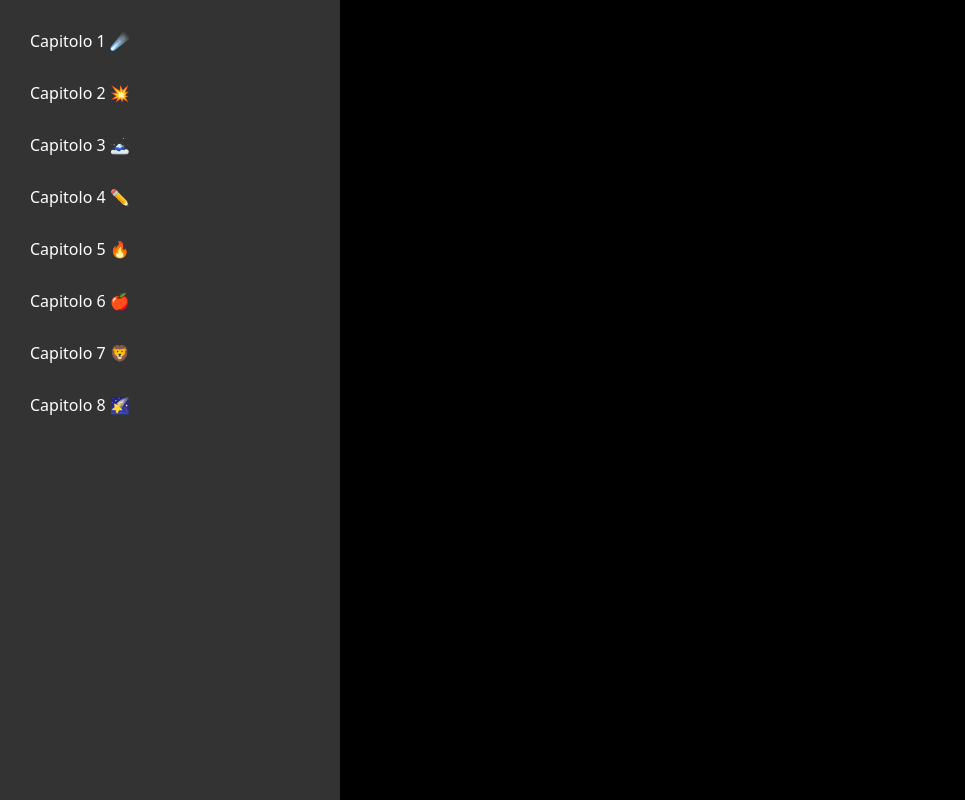
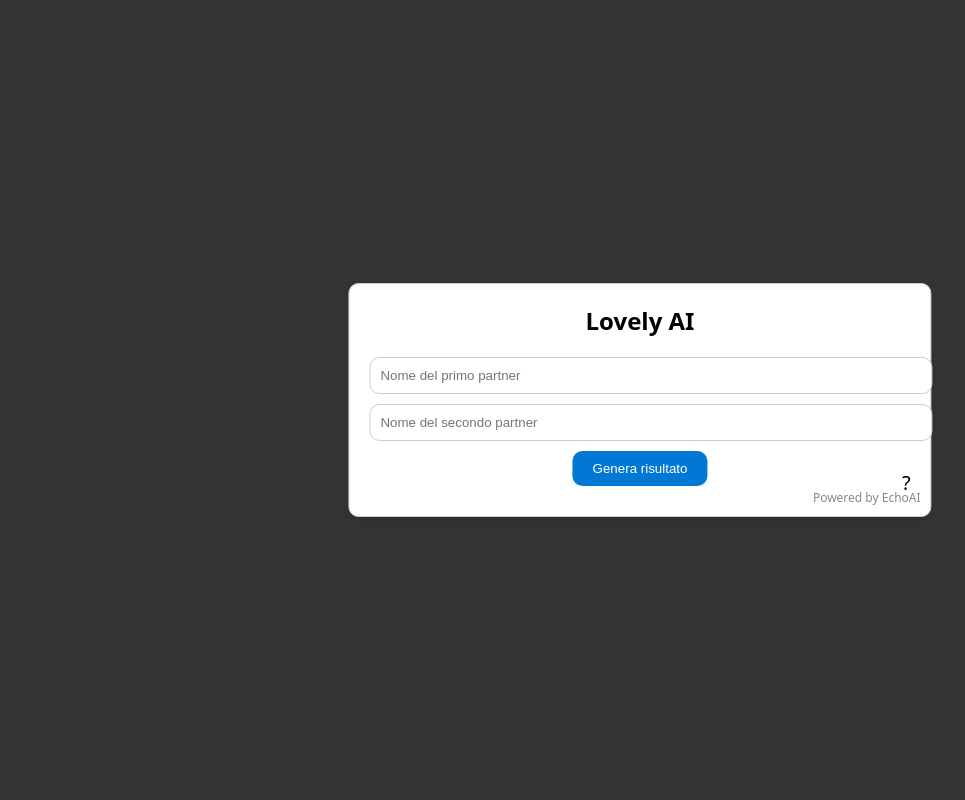
Before and after one commit to FeDeveloper95/Lovely-AI, a plain HTML site: page index.html in a window 1280 px wide. Shown: the whole page, without its empty margins (0-965 px from the left). Drawn offline with Linux system fonts and the light colour scheme.

Commit message:
Update index.html

```diff
--- a/index.html
+++ b/index.html
@@ -1,123 +1,123 @@
-<html><head>
-  <title>Menu a fisarmonica</title>
+<!DOCTYPE html>
+<html lang="it">
+<head>
+    <meta charset="UTF-8">
+    <meta name="viewport" content="width=device-width, initial-scale=1.0">
     <style>
         body {
-      background-color: black;
-      color: white;
-      font-family: system-ui;
-      margin: 0;
-      padding: 0;
-      display: flex;
-      height: 100vh;
+            font-family: system-ui, sans-serif;
+            text-align: center;
+            background-color: #333; /* Grigio scuro */
         }
-
-    #menu {
-      background-color: #333;
-      width: 300px;
+        .chatbot-container {
+            position: absolute;
+            top: 50%;
+            left: 50%;
+            transform: translate(-50%, -50%);
+            border: 1px solid #ccc;
+            border-radius: 10px;
             padding: 20px;
+            background-color: #fff;
+            box-shadow: 0 2px 4px rgba(0, 0, 0, 0.1);
         }
-
-    #menu ul {
-      list-style: none;
-      margin: 0;
-      padding: 0;
-    }
-
-    #menu li {
+        input[type="text"] {
+            width: 100%;
+            padding: 10px;
+            border: 1px solid #ccc;
+            border-radius: 10px;
             margin-bottom: 10px;
         }
-
-    #menu a {
-      text-decoration: none;
-      color: white;
-      display: block;
-      padding: 10px;
+        button {
+            background-color: #0078d4;
+            color: #fff;
+            border: none;
+            border-radius: 10px;
+            padding: 10px 20px;
+            cursor: pointer;
         }
-
-    #contenuto {
-      flex: 1;
+        #result {
+            font-weight: bold;
+            margin-top: 10px;
+        }
+        .powered-by {
+            position: absolute;
+            bottom: 10px;
+            right: 10px;
+            font-size: 12px;
+            color: #888;
+        }
+        .lovely-ai {
+            font-size: 24px;
+            font-weight: bold;
+            margin-bottom: 20px;
+        }
+        .question-mark {
+            position: fixed;
+            bottom: 20px;
+            right: 20px;
+            font-size: 20px;
+            cursor: pointer;
+        }
+        .popup {
+            position: fixed;
+            top: 50%;
+            left: 50%;
+            transform: translate(-50%, -50%);
+            border: 1px solid #ccc;
+            border-radius: 10px;
             padding: 20px;
+            background-color: #fff;
+            box-shadow: 0 2px 4px rgba(0, 0, 0, 0.1);
+            display: none;
         }
-
-    .contenuto-capitolo {
-      display: none;
+        .popup-close {
+            position: absolute;
+            top: 10px;
+            right: 10px;
+            font-size: 18px;
+            cursor: pointer;
         }
     </style>
 </head>
 <body>
-  <div id="menu">
-    <ul>
-      <li><a href="#capitolo1">Capitolo 1 ☄️</a></li>
-      <li><a href="#capitolo2">Capitolo 2 💥</a></li>
-      <li><a href="#capitolo3">Capitolo 3 🗻</a></li>
-      <li><a href="#capitolo4">Capitolo 4 ✏️</a></li>
-      <li><a href="#capitolo5">Capitolo 5 🔥</a></li>
-      <li><a href="#capitolo6">Capitolo 6 🍎</a></li>
-      <li><a href="#capitolo7">Capitolo 7 🦁</a></li>
-      <li><a href="#capitolo8">Capitolo 8 🌠</a></li>
-    </ul>
+    <div class="chatbot-container">
+        <div class="lovely-ai">Lovely AI</div>
+        <input type="text" id="name1" placeholder="Nome del primo partner">
+        <input type="text" id="name2" placeholder="Nome del secondo partner">
+        <button onclick="generateRandomNumber()">Genera risultato</button>
+        <div id="result"></div>
+        <div class="powered-by">Powered by EchoAI</div>
+        <div class="question-mark" onclick="openPopup()">?</div>
     </div>
 
-  <div id="contenuto">
-    <div id="capitolo1" class="contenuto-capitolo">
-      <h2>Capitolo 1</h2>
-      <p>In un remoto angolo dello spazio un pianeta, agli albori del suo esistere, fu vittima di un asteroide che lo colpì senza pietà; da tale collisione si generarono molti meteoriti: essi presero rotte differenti governate solo dalla legge di gravità. Su uno di questi si trovava un atomo di carbonio in compagnia di molti altri compagni, viaggiarono tra galassie e nebulose fino alla loro nuova casa. Questa era un pianeta principalmente blu, con qualche chiazza verde, l’asteroide schiantandosi uccise tutti i suoi abitanti più grossi: i dinosauri.</p>
-    </div>
-
-    <div id="capitolo2" class="contenuto-capitolo">
-      <h2>Capitolo 2</h2>
-      <p>Quindi finalmente il carbonio raggiunse il nostro pianeta e qui coi suoi compagni formarono un deposito legandosi gli uni con gli altri. Si disposero ad una stessa distanza in gruppi di sei, si disposero poi in forma esagonale per difendersi dall’aggregazione di altri atomi; gli altri atomi di carbonio li imitarono formando una serie di esagoni bidimensionale che al piccolo atomo sembrava infinita. Così nacque un deposito di grafene che il tempo seppellì nel sottosuolo.</p>
-    </div>
-
-    <div id="capitolo3" class="contenuto-capitolo">
-      <h2>Capitolo 3</h2>
-      <p>La tranquillità durò molte migliaia di anni, finché gli uomini non scoprirono il deposito: con i loro macchinari e con le loro braccia lo prelevarono e lo portarono nelle loro fabbriche. Il minerale fu ridotto a frammenti minuscoli che furono poi impastati in una sostanza appiccicosa dagli uomini chiamata argilla. Essi lavorarono il prodotto in piccole striscioline che, una volta cotte, furono infilate e ancorate bene in un bastoncino: così il nostro piccolo atomo divenne uno strumento per scrivere portando idee e parole sulla carta.</p>
-    </div>
-
-    <div id="capitolo4" class="contenuto-capitolo">
-      <h2>Capitolo 4</h2>
-      <p>Un giorno durante un compito in classe la matita fu affilata per la prima volta e l’atomo fu impresso su una verifica; la matita continuò la sua funzione scrivendo esercizi, storie e poesie di ogni genere e sorta. La matita col tempo riportò molti segni dell’uso intenso che ne fu fatto: i segni che ne indicavano la ditta e la tipologia svanirono sotto l’azione di molti fattori e tra una temperata e l’altra andavano scomparendo anche i segni dei morsi.</p>
-    </div>
-
-    <div id="capitolo5" class="contenuto-capitolo">
-      <h2>Capitolo 5</h2>
-      <p>Ma il destino gli riservava un altro capitolo: gli archivi delle vecchie verifiche, ormai stracolmi, furono svuotati e queste ultime bruciate; tutte le speranza e i dolori raccolti in molti pezzi di carta vennero così distrutti senza pietà.il nostro atomo a causa di tale processo si legò a due atomi di ossigeno. Tale destino fu condiviso da molti suoi compagni che in una nube di fumo salirono al cielo trasportati dal vento in ogni dove.</p>
-    </div>
-
-    <div id="capitolo6" class="contenuto-capitolo">
-      <h2>Capitolo 6</h2>
-      <p>Il vento lo portò fino a un albero che lo assorbì per svolgere la fotosintesi clorofilliana: sin dall’inizio il carbonio fu slegato dai suoi compagni di viaggio, i due atomi di ossigeno, e fu attaccato ad altri atomi di carbonio e alcuni nuovi per lui: il fosforo. In una sequenza turbinosa questo prodotto fu idrolizzato, condensato, idrolizzato fino a che si ritrovò insieme a sei atomi di carbonio, dodici di idrogeno e sei di ossigeno. questa molecola si chiama glucosio che la pianta impiegò per generare un frutto succoso che fu mangiato da un cervo.</p>
-    </div>
-
-    <div id="capitolo7" class="contenuto-capitolo">
-      <h2>Capitolo 7</h2>
-      <p>Il cervo stava ancora digerendo il pasto e tra poco il glucosio sarebbe entrato nel suo stomaco quando fu aggredito da un leone. Questi banchettò della preda appena fatta e utilizzò il glucosio per produrre energia e continuare a cacciare. Quando il leone morì i microorganismi lo decomposero e il carbonio fu liberato nuovamente continuando il suo corso.</p>
-    </div>
-
-    <div id="capitolo8" class="contenuto-capitolo">
-      <h2>Capitolo 8</h2>
-      <p>Così un piccolo atomo di carbonio, giunto con un asteroide, era stato protagonista di grandi cambiamenti su questo pianeta. Ha viaggiato attraverso lo spazio e il tempo e giunto qui ha preso questo ciclo da cui  tutti dipendiamo. E’ stato parte di tutto ciò che vive sulla terra nutrendolo, dandogli forza; forse questo è il bello di essere un atomo: contribuire all’esistenza di tutto fino all’ultima notte.</p>
-    </div>
+    <div class="popup" id="popup">
+        <div class="popup-close" onclick="closePopup()">X</div>
+        <p>Questa è un'AI sviluppata da Federico Gobbi, alla sua base si trova il motore EchoAI 16.0, alimentato da Google Gemini. Tutto questo è reso possibile dal software Open Source.</p>
     </div>
 
     <script>
-    const menuLinks = document.querySelectorAll('#menu a');
-    const contenutoCapitoli = document.querySelectorAll('.contenuto-capitolo');
+        function generateRandomNumber() {
+            const name1 = document.getElementById("name1").value.toLowerCase();
+            const name2 = document.getElementById("name2").value.toLowerCase();
+            let randomNumber = 0;
+            if (name1 === "fede" || name1 === "federico" || name1 === "gaia" ||
+                name2 === "fede" || name2 === "federico" || name2 === "gaia") {
+                randomNumber = 100;
+            } else {
+                randomNumber = Math.floor(Math.random() * 101); // Random number between 0 and 100
+            }
+            document.getElementById("result").textContent = `Il rapporto tra ${name1} e ${name2} è ${randomNumber}%`;
+        }
 
-    menuLinks.forEach(link => {
-      link.addEventListener('click', (event) => {
-        event.preventDefault();
+        function openPopup() {
+            const popup = document.getElementById("popup");
+            popup.style.display = "block";
+        }
 
-        const targetId = event.target.getAttribute('href');
-        const contenutoCapitolo = document.querySelector(targetId);
-
-        contenutoCapitoli.forEach(capitolo => {
-          capitolo.style.display = 'none';
-        });
-
-        contenutoCapitolo.style.display = 'block';
-      });
-    });
+        function closePopup() {
+            const popup = document.getElementById("popup");
+            popup.style.display = "none";
+        }
     </script>
-
-</body></html>
+</body>
+</html>
```
Lines whose indentation alone changed are shown as unchanged.
